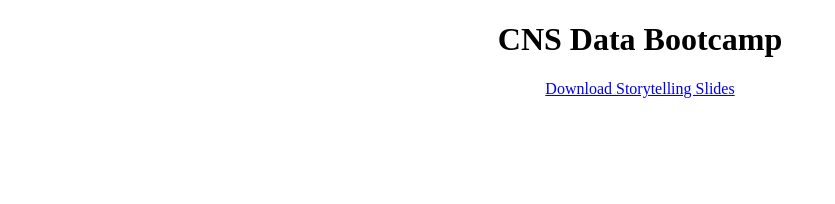
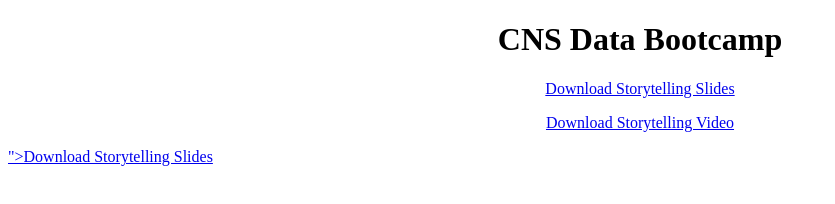
Before and after one commit to aapyles/CNS, a plain HTML site: page bootcamp/index.html in a window 1280 px wide. Shown: the whole page, without its empty margins (0-835 px from the left). Drawn offline with Linux system fonts and the light colour scheme.

Commit message:
updates index with video link

```diff
--- a/bootcamp/index.html
+++ b/bootcamp/index.html
@@ -6,5 +6,7 @@
 <body>
 <h1 style="text-align:center;">CNS Data Bootcamp</h1>
 <p style="text-align:center;"><a href="storytelling.pptx">Download Storytelling Slides</p>
+<p style="text-align:center;"><a href="<p style="text-align:center;"><a href="storytelling.pptx">Download Storytelling Video</p>
+">Download Storytelling Slides</p>
 </body>
 </html>
```
Also changed, not shown: 1 other file.
